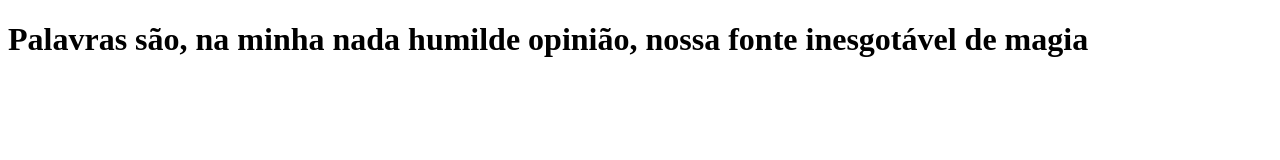
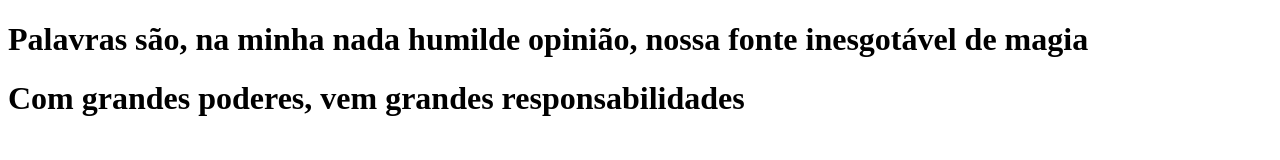
Before and after one commit to Marvinus11/frases, a plain HTML site: page index.html in a window 1280 px wide. Drawn offline with Linux system fonts and the light colour scheme.

Commit message:
frase motivacional 2

```diff
--- a/index.html
+++ b/index.html
@@ -7,5 +7,6 @@
 </head>
 <body>
     <h1>Palavras são, na minha nada humilde opinião, nossa fonte inesgotável de magia</h1>
+    <h1>Com grandes poderes, vem grandes responsabilidades</h1>
 </body>
 </html>
```
